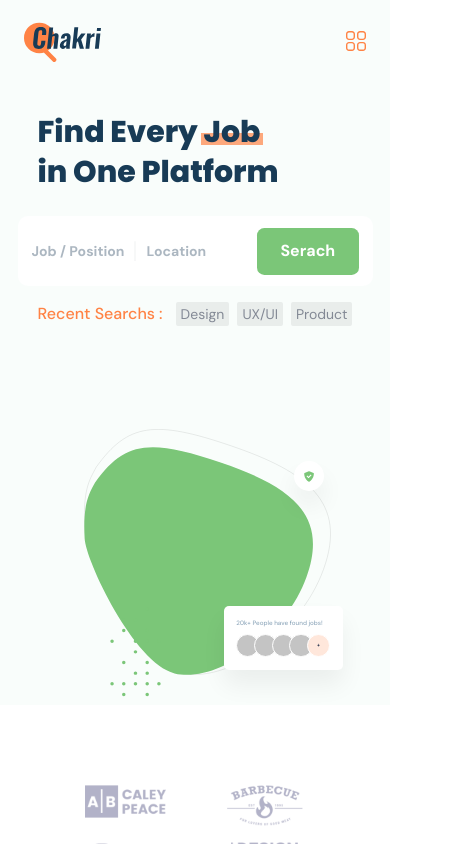
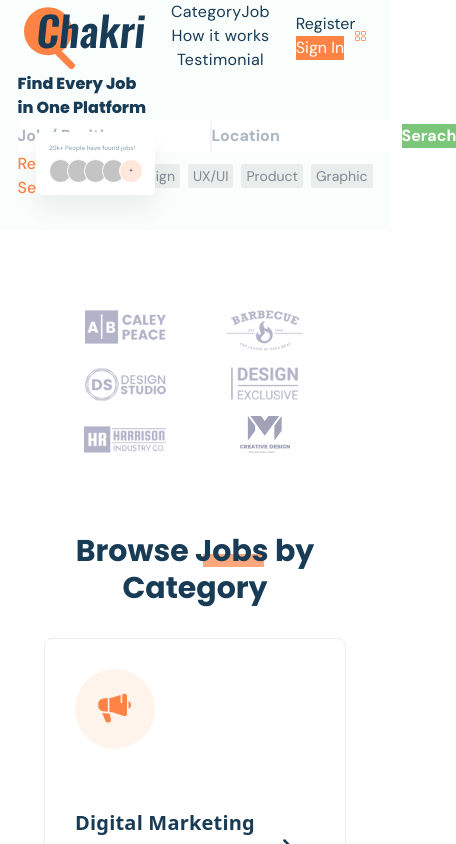
Before and after one commit to GitHubOshin/Chakri, a React (Create React App) app: page / in a window 390 px wide. Shown: the top 844 px of the page, 456 px wide, since content can reach past the window. Built offline with nearby package versions, Linux system fonts and the light colour scheme.

Commit message:
screen: Delete mobileS and start mobile with 0px

```diff
--- a/tailwind.config.js
+++ b/tailwind.config.js
@@ -2,8 +2,7 @@ module.exports = {
   content: ['./src/**/*.{js,jsx,ts,tsx}'],
   theme: {
     screens: {
-      mobile: '375px',
-      mobileS: '320px',
+      mobile: '0px',
       laptop: '1920px',
       screen1280: '1280px',
       screen750: '750px'
```
